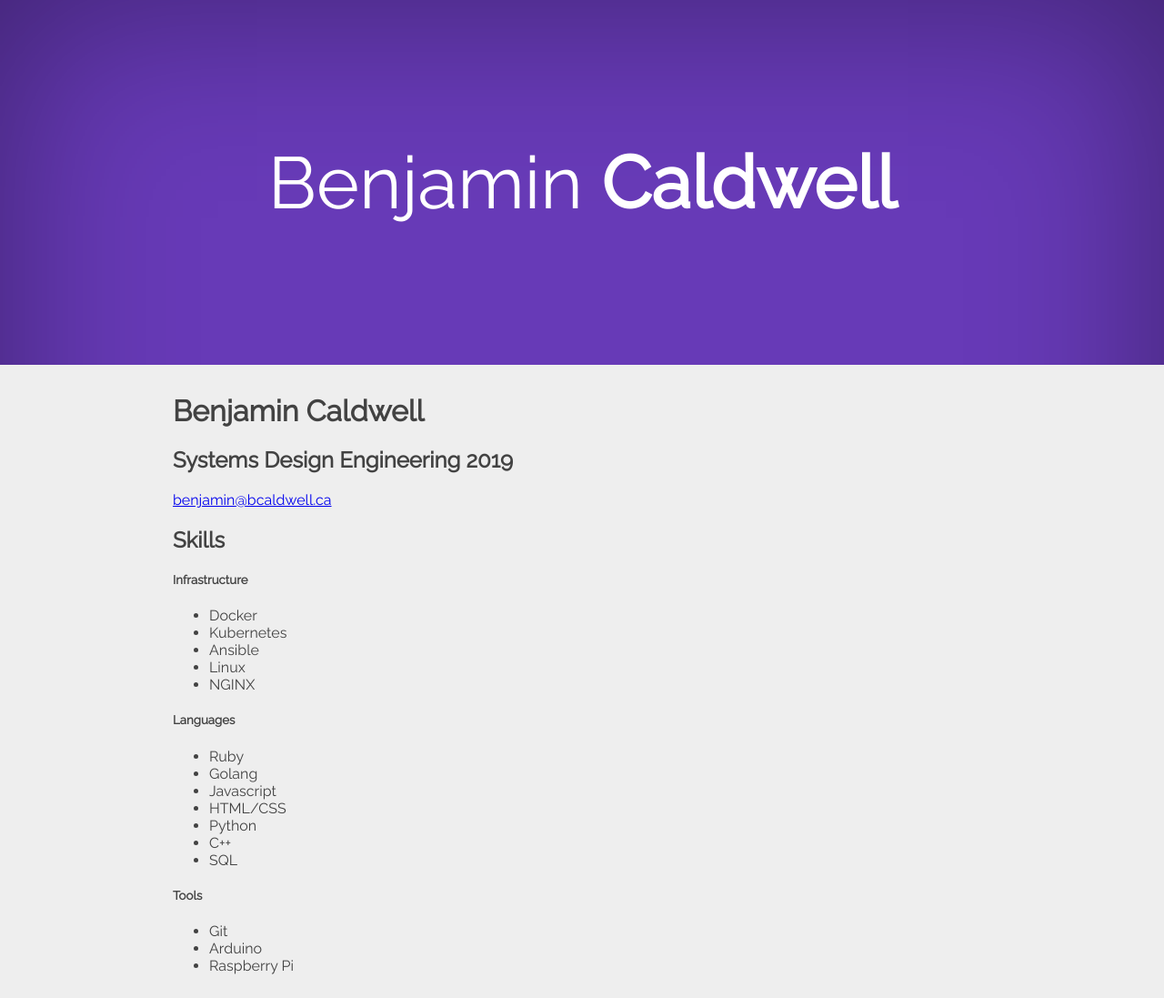
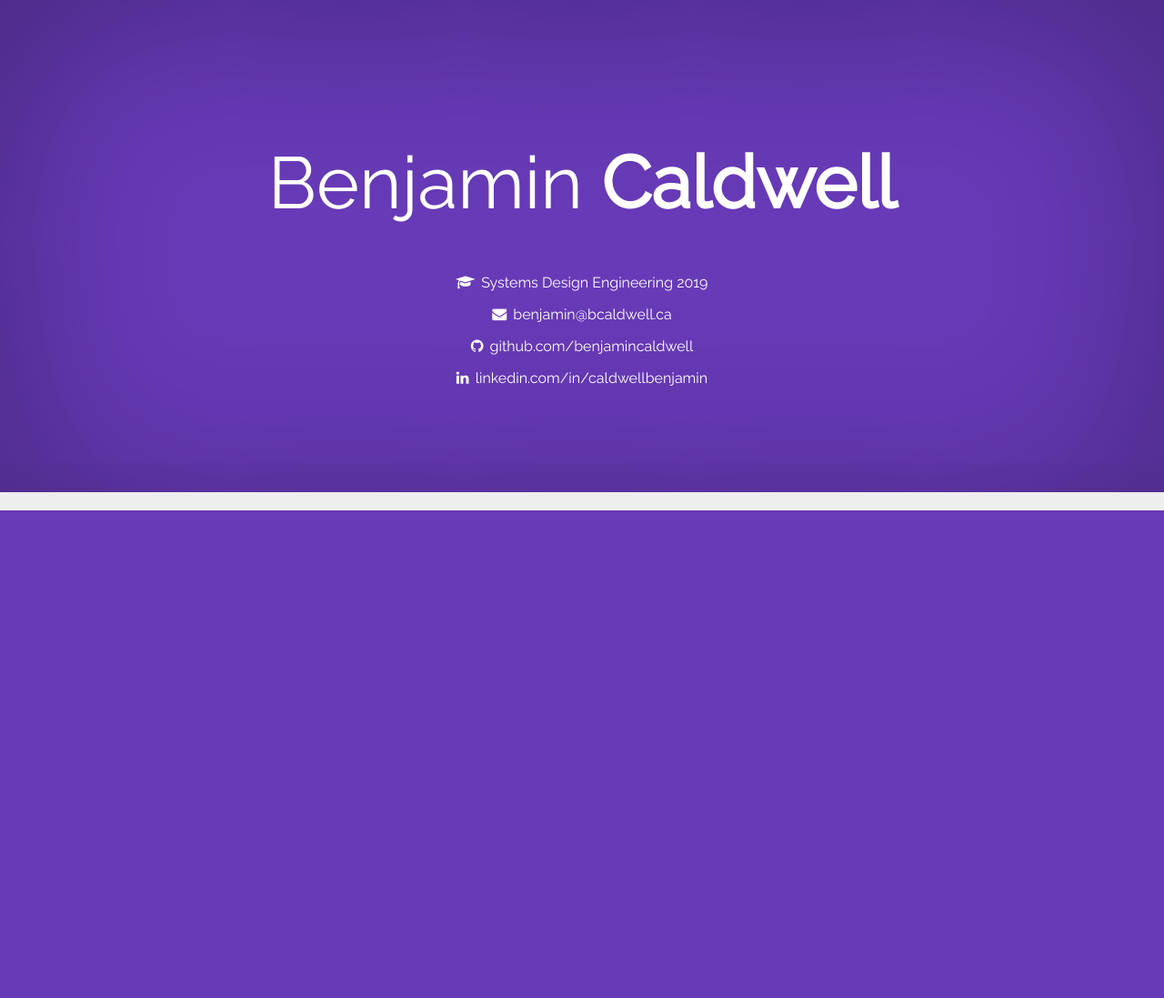
Before and after one commit to benjamincaldwell/benjamincaldwell.github.io, a Jekyll site: the page built from index.md, in a window 1280 px wide. Shown: the whole page at 91% size. Built offline with Jekyll 4.4.1, drawn with Linux system fonts in a browser that asks for light colours; our own code applies the rules of GitHub Pages for plain Markdown files; after the commit the page ends 900 px from its top, so only the background shows below that.

Commit message:
more links

```diff
--- a/_config.yml
+++ b/_config.yml
@@ -22,6 +22,20 @@ url: "https://bcaldwell.ca" # the base hostname & protocol for your site, e.g. h
 twitter_username: jekyllrb
 github_username:  jekyll
 
+information:
+  - name: Systems Design Engineering 2019
+    icon: graduation-cap
+  - name: benjamin@bcaldwell.ca
+    icon: envelope
+    link: maltio:benjamin@bcaldwell.ca
+  - name: github.com/benjamincaldwell
+    icon: github
+    link: https://github.com/benjamincaldwell
+  - name: linkedin.com/in/caldwellbenjamin
+    icon: linkedin
+    link: https://www.linkedin.com/in/caldwellbenjamin
+
+
 # Build settings
 markdown: kramdown
 theme: minima
--- a/_layouts/home.html
+++ b/_layouts/home.html
@@ -4,6 +4,19 @@ layout: default
 
 <div class="home-header">
   <h1>Benjamin <b>Caldwell</b></h1>
+
+  {% for info in site.information %}
+    <p>
+      {% if info.link %}
+      <a href="{{ info.link }}">
+      {% endif %}
+      <i class="fa fa-{{ info.icon}} " aria-hidden="true"></i> {{ info.name }}
+      {% if info.link %}
+      </a>
+      {% endif %}
+    </p>
+  {% endfor %}
+
 </div>
 
 <div class="home-body">
--- a/_sass/_base.scss
+++ b/_sass/_base.scss
@@ -10,6 +10,8 @@ body {
   margin: 0;
   padding: 0;
 
+  width: 100%;
+
 }
 
 .home-header {
@@ -18,6 +20,15 @@ body {
   h1 {
     font-weight: lighter;
     font-size: 80px;
+  }
+
+  a {
+    text-decoration: none;
+    color: inherit;
+  }
+
+  i {
+    padding-right: 3px;
   }
 
 }
@@ -33,6 +44,6 @@ body {
   max-width: 900px;
   padding: 10px;
   margin: auto;
-  font-size: 20;
+  font-size: 20px;
   font-weight: 300;
 }
--- a/index.md
+++ b/index.md
@@ -4,7 +4,7 @@
 # See: https://jekyllrb.com/docs/themes/#overriding-theme-defaults
 layout: home
 ---
-
+<!--
 # Benjamin Caldwell
 
 ## Systems Design Engineering 2019
@@ -31,4 +31,4 @@ layout: home
 ##### Tools
 - Git
 - Arduino
-- Raspberry Pi
+- Raspberry Pi-->
```
